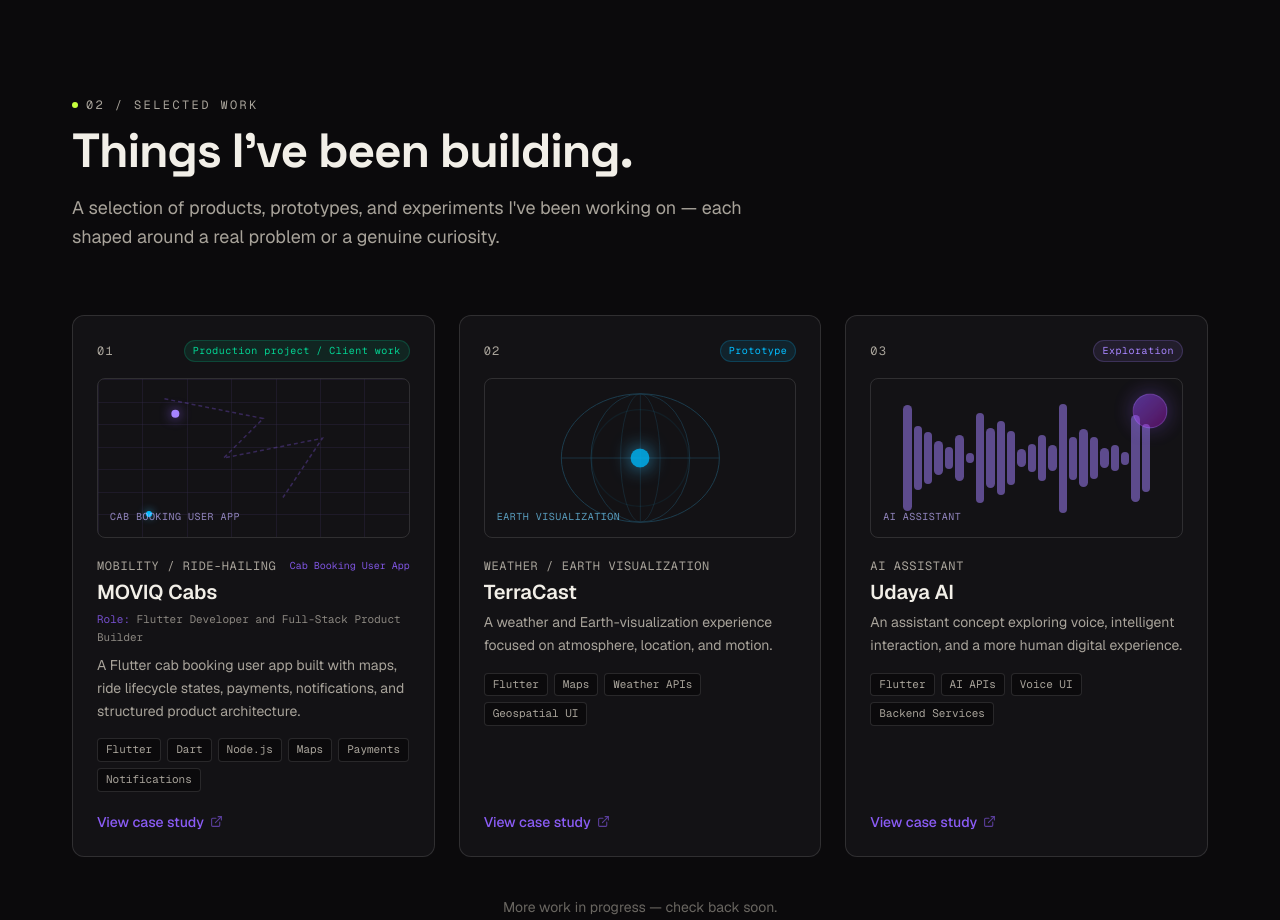
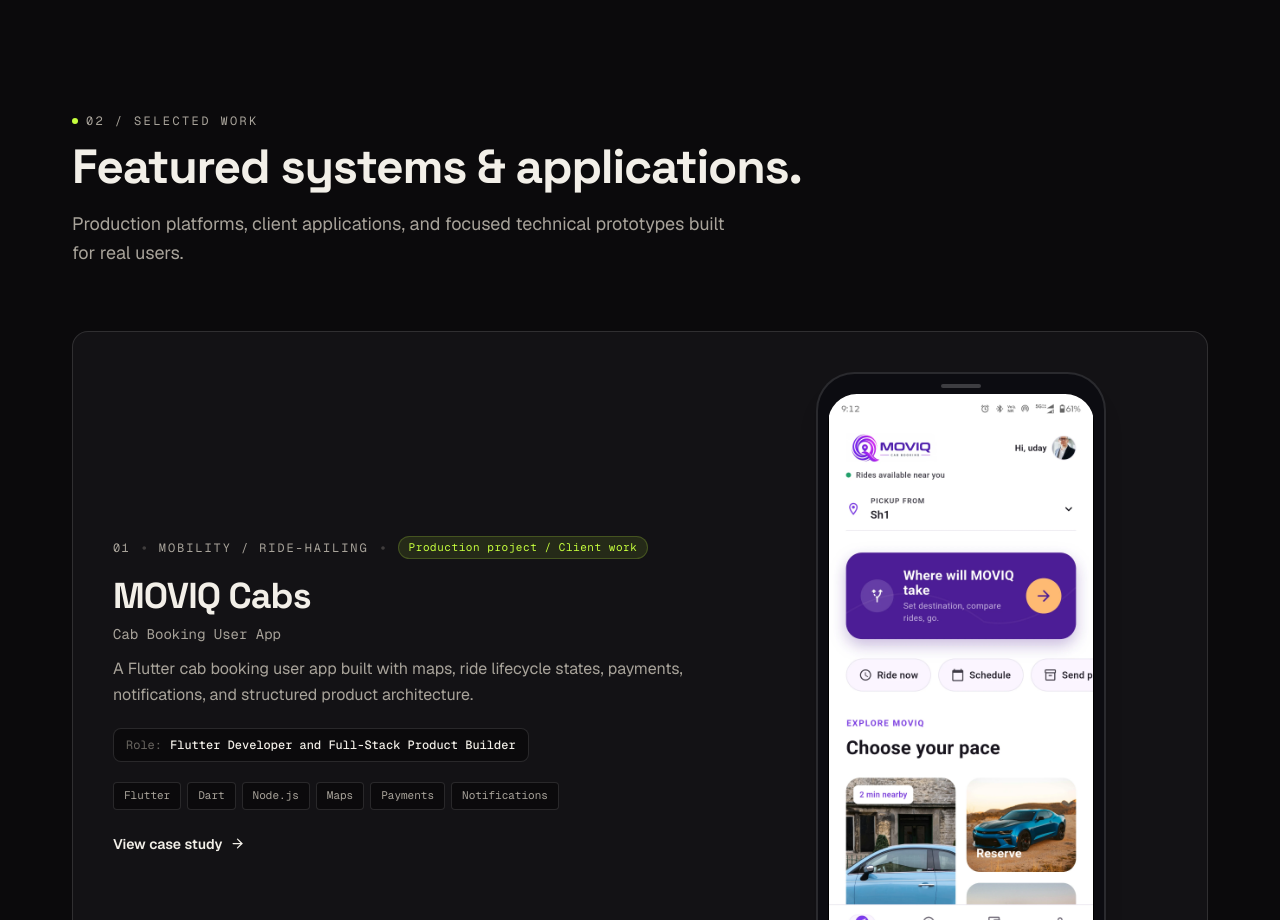
Before and after one commit to udaydobariya202-sys/uv-was-developing, a Next.js app: page / in a window 1280 px wide. Shown: the part 1880-2800 px from the top of the page. Built offline with nearby package versions, Linux system fonts and the light colour scheme.

Commit message:
Redesign selected work and MOVIQ showcase

```diff
--- a/components/ProjectCard.tsx
+++ b/components/ProjectCard.tsx
@@ -1,9 +1,10 @@
 "use client";
 
 import { useState } from "react";
+import Image from "next/image";
 import Link from "next/link";
 import { motion, AnimatePresence } from "framer-motion";
-import { X, ExternalLink } from "lucide-react";
+import { ArrowRight, X, ExternalLink, MapPin, Sparkles } from "lucide-react";
 import type { Project } from "@/lib/data";
 
 interface ProjectCardProps {
@@ -11,218 +12,203 @@
   index: number;
 }
 
-// Abstract CSS visual for each project
-function ProjectVisual({ project }: { project: Project }) {
-  const visuals: Record<string, React.ReactNode> = {
-    moviq: (
-      <div className="relative w-full h-full overflow-hidden">
-        {/* City grid lines */}
-        <div className="absolute inset-0 opacity-20">
-          {Array.from({ length: 8 }).map((_, i) => (
-            <div
-              key={`h-${i}`}
-              className="absolute w-full border-t border-violet-400/40"
-              style={{ top: `${(i / 7) * 100}%` }}
-            />
-          ))}
-          {Array.from({ length: 8 }).map((_, i) => (
-            <div
-              key={`v-${i}`}
-              className="absolute h-full border-l border-violet-400/40"
-              style={{ left: `${(i / 7) * 100}%` }}
-            />
-          ))}
-        </div>
-        {/* Moving dot */}
-        <motion.div
-          className="absolute w-2 h-2 rounded-full bg-violet-400 shadow-[0_0_12px_rgba(139,92,246,0.9)]"
-          animate={{ x: [20, 120, 80, 180, 140], y: [20, 40, 80, 60, 120] }}
-          transition={{ duration: 6, repeat: Infinity, ease: "linear" }}
-        />
-        <motion.div
-          className="absolute w-1.5 h-1.5 rounded-full bg-sky-400 shadow-[0_0_8px_rgba(56,189,248,0.9)]"
-          animate={{ x: [160, 80, 120, 40, 60], y: [40, 100, 60, 140, 80] }}
-          transition={{ duration: 8, repeat: Infinity, ease: "linear", delay: 1 }}
-        />
-        {/* Route line */}
-        <svg className="absolute inset-0 w-full h-full opacity-30" viewBox="0 0 220 160">
-          <path d="M20,20 L120,40 L80,80 L180,60 L140,120" stroke="rgb(139,92,246)" strokeWidth="1.5" fill="none" strokeDasharray="4 3" />
-        </svg>
-        {/* Label */}
-        <div className="absolute bottom-3 left-3 text-[10px] font-mono text-violet-300/70 tracking-wider uppercase">
-          Cab Booking User App
-        </div>
-      </div>
-    ),
-    terracast: (
-      <div className="relative w-full h-full overflow-hidden">
-        {/* Globe-like arc lines */}
-        <svg className="absolute inset-0 w-full h-full opacity-25" viewBox="0 0 220 160">
-          <ellipse cx="110" cy="80" rx="80" ry="65" stroke="rgb(56,189,248)" strokeWidth="1" fill="none" />
-          <ellipse cx="110" cy="80" rx="50" ry="65" stroke="rgb(56,189,248)" strokeWidth="0.75" fill="none" />
-          <ellipse cx="110" cy="80" rx="20" ry="65" stroke="rgb(56,189,248)" strokeWidth="0.5" fill="none" />
-          <line x1="30" y1="80" x2="190" y2="80" stroke="rgb(56,189,248)" strokeWidth="0.75" />
-          <line x1="110" y1="15" x2="110" y2="145" stroke="rgb(56,189,248)" strokeWidth="0.5" />
-        </svg>
-        {/* Atmospheric pulse */}
-        <motion.div
-          className="absolute top-1/2 left-1/2 -translate-x-1/2 -translate-y-1/2 w-20 h-20 rounded-full border border-sky-400/30"
-          animate={{ scale: [1, 1.4, 1], opacity: [0.4, 0.1, 0.4] }}
-          transition={{ duration: 3, repeat: Infinity, ease: "easeInOut" }}
-        />
-        <motion.div
-          className="absolute top-1/2 left-1/2 -translate-x-1/2 -translate-y-1/2 w-4 h-4 rounded-full bg-sky-400/80 shadow-[0_0_16px_rgba(56,189,248,0.8)]"
-          animate={{ scale: [1, 1.2, 1] }}
-          transition={{ duration: 2, repeat: Infinity, ease: "easeInOut" }}
-        />
-        <div className="absolute bottom-3 left-3 text-[10px] font-mono text-sky-300/70 tracking-wider">
-          EARTH VISUALIZATION
-        </div>
-      </div>
-    ),
-    "udaya-ai": (
-      <div className="relative w-full h-full overflow-hidden">
-        {/* Sound wave bars */}
-        <div className="absolute inset-0 flex items-center justify-center gap-0.5 px-8">
-          {Array.from({ length: 24 }).map((_, i) => (
-            <motion.div
-              key={i}
-              className="flex-1 rounded-full bg-violet-400/50"
-              animate={{
-                height: [`${20 + Math.sin(i * 0.8) * 15}%`, `${40 + Math.sin(i * 0.8 + 2) * 30}%`, `${20 + Math.sin(i * 0.8) * 15}%`],
-              }}
-              transition={{
-                duration: 1.5 + (i % 4) * 0.3,
-                repeat: Infinity,
-                ease: "easeInOut",
-                delay: i * 0.06,
-              }}
-            />
-          ))}
-        </div>
-        {/* AI orb */}
-        <motion.div
-          className="absolute top-4 right-4 w-8 h-8 rounded-full bg-gradient-to-br from-violet-500/60 to-fuchsia-600/40 border border-violet-400/30 shadow-[0_0_20px_rgba(139,92,246,0.4)]"
-          animate={{ scale: [1, 1.15, 1], opacity: [0.7, 1, 0.7] }}
-          transition={{ duration: 2.5, repeat: Infinity, ease: "easeInOut" }}
-        />
-        <div className="absolute bottom-3 left-3 text-[10px] font-mono text-violet-300/70 tracking-wider">
-          AI ASSISTANT
-        </div>
-      </div>
-    ),
-  };
-
-  return (
-    <div
-      className="relative w-full h-40 rounded-lg overflow-hidden bg-surface border border-border"
-      style={{
-        background: `radial-gradient(ellipse at 70% 30%, hsl(${project.accentHue} 70% 20% / 0.15), transparent 70%), var(--color-surface)`,
-      }}
-    >
-      {visuals[project.id]}
-    </div>
-  );
-}
-
 export function ProjectCard({ project, index }: ProjectCardProps) {
   const [modalOpen, setModalOpen] = useState(false);
+  const [imgError, setImgError] = useState(false);
 
-  const statusColor: Record<string, string> = {
-    "Production project / Client work": "text-emerald-400 bg-emerald-400/10 border-emerald-400/20",
-    "Concept / In development": "text-amber-400 bg-amber-400/10 border-amber-400/20",
-    Prototype: "text-sky-400 bg-sky-400/10 border-sky-400/20",
-    Exploration: "text-violet-400 bg-violet-400/10 border-violet-400/20",
-  };
+  const isLead = project.id === "moviq";
 
   return (
     <>
       <motion.article
-        initial={{ opacity: 0, y: 40 }}
+        initial={{ opacity: 0, y: 24 }}
         whileInView={{ opacity: 1, y: 0 }}
         viewport={{ once: true, margin: "-60px" }}
-        transition={{ duration: 0.6, ease: "easeOut", delay: index * 0.1 }}
-        className="group relative flex flex-col bg-surface border border-border rounded-xl p-6 hover:border-accent-uv/40 transition-colors duration-300"
+        transition={{ duration: 0.5, ease: [0.22, 1, 0.36, 1], delay: index * 0.08 }}
+        className="group relative rounded-2xl border border-border bg-surface hover:border-border-strong transition-colors p-6 sm:p-8 lg:p-10"
       >
-        {/* Top row */}
-        <div className="flex items-center justify-between mb-4">
+        <div className="grid grid-cols-1 lg:grid-cols-12 gap-8 lg:gap-12 items-center">
+          {/* Left Column: Editorial Information */}
+          <div className="lg:col-span-7 flex flex-col justify-center">
+            {/* Top Meta: Number + Category + Status */}
+            <div className="flex flex-wrap items-center gap-3 mb-4">
               <span className="text-xs font-mono text-secondary tracking-widest">
                 {project.number}
               </span>
+              <span className="text-secondary/30">{"\u2022"}</span>
+              <span className="text-xs font-mono uppercase tracking-[0.16em] text-secondary">
+                {project.category}
+              </span>
+              <span className="text-secondary/30">{"\u2022"}</span>
               <span
-            className={`text-[10px] font-mono tracking-wider px-2 py-0.5 rounded-full border ${statusColor[project.status]}`}
+                className={`text-[11px] font-mono tracking-wider px-2.5 py-0.5 rounded-full border ${
+                  project.status === "Production project / Client work"
+                    ? "text-accent-lime bg-accent-lime/10 border-accent-lime/20"
+                    : "text-secondary bg-surface-elevated border-border"
+                }`}
               >
                 {project.status}
               </span>
             </div>
 
-        {/* Visual preview */}
-        <ProjectVisual project={project} />
-
-        {/* Content */}
-        <div className="mt-5 flex-1 flex flex-col">
-          <div className="flex items-center justify-between gap-2 mb-1.5">
-            <p className="text-xs text-secondary tracking-wider uppercase font-mono">
-              {project.category}
-            </p>
-            {project.subtitle && (
-              <span className="text-[10px] font-mono text-accent-uv/90">
-                {project.subtitle}
-              </span>
-            )}
-          </div>
-          <h3 className="text-xl font-semibold text-primary mb-1.5 leading-tight">
+            {/* Title + Subtitle */}
+            <h3 className="font-display text-2xl sm:text-3xl lg:text-4xl font-bold text-primary tracking-tight [text-wrap:balance] mb-2">
               {project.title}
             </h3>
-          {project.role && (
-            <p className="text-[11px] text-secondary/80 font-mono mb-2">
-              <span className="text-accent-uv/80">Role:</span> {project.role}
+
+            {project.subtitle && (
+              <p className="text-sm font-mono text-secondary mb-3">
+                {project.subtitle}
               </p>
             )}
-          <p className="text-sm text-secondary leading-relaxed mb-4">
+
+            {/* Description */}
+            <p className="text-sm sm:text-base text-secondary leading-relaxed mb-5 max-w-xl">
               {project.description}
             </p>
 
-          {/* Stack tags */}
-          <div className="flex flex-wrap gap-1.5 mb-5">
+            {/* Role if present */}
+            {project.role && (
+              <div className="flex items-center gap-2 text-xs font-mono mb-5 py-2 px-3 rounded-lg border border-border bg-[#0B0A0C] self-start">
+                <span className="text-secondary/60">Role:</span>
+                <span className="text-primary font-medium">{project.role}</span>
+              </div>
+            )}
+
+            {/* Tech Stack Pills */}
+            <div className="flex flex-wrap gap-1.5 mb-6">
               {project.stack.map((tag) => (
                 <span
                   key={tag}
-                className="text-[11px] font-mono px-2 py-0.5 rounded border border-border text-secondary bg-bg"
+                  className="text-[11px] font-mono px-2.5 py-1 rounded border border-border text-secondary bg-[#0B0A0C]"
                 >
                   {tag}
                 </span>
               ))}
             </div>
 
-          {/* CTA */}
+            {/* Action Link / Button */}
             {project.caseStudyUrl ? (
               <Link
                 href={project.caseStudyUrl}
-              className="mt-auto self-start inline-flex items-center gap-1.5 text-sm text-accent-uv font-medium group/btn hover:gap-2.5 transition-all duration-200 focus-visible:outline-none focus-visible:ring-2 focus-visible:ring-accent-uv rounded"
+                className="self-start inline-flex items-center gap-2 text-sm font-semibold text-primary hover:text-accent-lime transition-colors group/cta focus-visible:outline-none focus-visible:ring-2 focus-visible:ring-accent-lime rounded px-1 -ml-1"
               >
-              View case study
-              <ExternalLink
-                size={13}
-                className="opacity-60 group-hover/btn:opacity-100 transition-opacity"
+                <span>View case study</span>
+                <ArrowRight
+                  size={15}
+                  className="transition-transform group-hover/cta:translate-x-1"
                 />
               </Link>
             ) : (
               <button
+                type="button"
                 onClick={() => setModalOpen(true)}
-              className="mt-auto self-start inline-flex items-center gap-1.5 text-sm text-accent-uv font-medium group/btn hover:gap-2.5 transition-all duration-200 focus-visible:outline-none focus-visible:ring-2 focus-visible:ring-accent-uv rounded"
+                className="self-start inline-flex items-center gap-2 text-sm font-mono text-secondary hover:text-primary transition-colors focus-visible:outline-none focus-visible:ring-2 focus-visible:ring-accent-lime rounded px-1 -ml-1 cursor-pointer"
               >
-              View case study
-              <ExternalLink
-                size={13}
-                className="opacity-60 group-hover/btn:opacity-100 transition-opacity"
-              />
+                <span>Project details</span>
+                <ExternalLink size={13} className="text-secondary/60" />
               </button>
             )}
           </div>
+
+          {/* Right Column: Visual Frame */}
+          <div className="lg:col-span-5 flex justify-center items-center w-full">
+            {isLead ? (
+              /* Lead Project (MOVIQ Cabs): Large Screenshot in Clean Frame */
+              <div className="w-full max-w-[270px] sm:max-w-[290px] aspect-[1220/2712] rounded-[2.4rem] p-2 sm:p-2.5 bg-[#0c0c11] border-2 border-white/[0.12] shadow-xl flex flex-col justify-between">
+                <div className="w-10 h-1 bg-white/20 rounded-full mx-auto mb-1.5 shrink-0" />
+                <div className="relative w-full flex-1 rounded-[1.8rem] overflow-hidden bg-black flex items-center justify-center">
+                  {imgError ? (
+                    <div className="w-full h-full bg-[#0d0d14] flex flex-col justify-between p-4 select-none">
+                      <div className="w-full flex items-center justify-between text-[9px] font-mono text-secondary/40">
+                        <span>9:41</span>
+                        <span className="w-2 h-1 bg-secondary/40 rounded-xs" />
+                      </div>
+                      <div className="flex-1 w-full my-3 rounded-lg border border-border bg-white/[0.02] flex items-center justify-center">
+                        <span className="text-[10px] font-mono text-secondary/50">
+                          MOVIQ Cabs Home
+                        </span>
+                      </div>
+                      <div className="w-full h-10 rounded-lg bg-surface border border-border" />
+                    </div>
+                  ) : (
+                    <Image
+                      src="/images/apps/moviq/moviq-home.webp"
+                      alt="MOVIQ Cabs cab booking user app home screen."
+                      fill
+                      className="object-contain"
+                      sizes="(max-width: 640px) 240px, 280px"
+                      loading="lazy"
+                      onError={() => setImgError(true)}
+                    />
+                  )}
+                </div>
+                <div className="text-center pt-2 text-[10px] font-mono text-secondary/50">
+                  True Aspect 1:2.22
+                </div>
+              </div>
+            ) : project.id === "terracast" ? (
+              /* TerraCast: Clean Geospatial / Weather Blueprint Frame */
+              <div className="w-full max-w-sm rounded-xl border border-border bg-[#0B0A0C] p-5 font-mono text-xs text-secondary flex flex-col justify-between min-h-[220px]">
+                <div className="flex items-center justify-between pb-3 border-b border-border/60">
+                  <span className="text-accent-lime flex items-center gap-1.5">
+                    <MapPin size={13} /> TerraCast Geospatial
+                  </span>
+                  <span>v0.4 Prototype</span>
+                </div>
+                <div className="py-4 space-y-2">
+                  <div className="flex justify-between text-[11px]">
+                    <span className="text-secondary/60">LAYER:</span>
+                    <span className="text-primary font-medium">Atmospheric Isobars</span>
+                  </div>
+                  <div className="flex justify-between text-[11px]">
+                    <span className="text-secondary/60">ENGINE:</span>
+                    <span className="text-primary font-medium">Flutter + Canvas 2D</span>
+                  </div>
+                  <div className="flex justify-between text-[11px]">
+                    <span className="text-secondary/60">TELEMETRY:</span>
+                    <span className="text-primary font-medium">Real-Time OpenWeather API</span>
+                  </div>
+                </div>
+                <div className="pt-3 border-t border-border/60 flex items-center justify-between text-[10px] text-secondary/60">
+                  <span>Geospatial UI Visualization</span>
+                  <span>Cross-Platform</span>
+                </div>
+              </div>
+            ) : (
+              /* Udaya AI: Clean Conversational Architecture Frame */
+              <div className="w-full max-w-sm rounded-xl border border-border bg-[#0B0A0C] p-5 font-mono text-xs text-secondary flex flex-col justify-between min-h-[220px]">
+                <div className="flex items-center justify-between pb-3 border-b border-border/60">
+                  <span className="text-accent-uv flex items-center gap-1.5">
+                    <Sparkles size={13} /> Udaya AI Assistant
+                  </span>
+                  <span>Exploration</span>
+                </div>
+                <div className="py-4 space-y-2">
+                  <div className="flex justify-between text-[11px]">
+                    <span className="text-secondary/60">INTERFACE:</span>
+                    <span className="text-primary font-medium">Voice UI + Dynamic Cards</span>
+                  </div>
+                  <div className="flex justify-between text-[11px]">
+                    <span className="text-secondary/60">PIPELINE:</span>
+                    <span className="text-primary font-medium">Streaming LLM + TTS Engine</span>
+                  </div>
+                  <div className="flex justify-between text-[11px]">
+                    <span className="text-secondary/60">ARCHITECTURE:</span>
+                    <span className="text-primary font-medium">State Machine &amp; Local Cache</span>
+                  </div>
+                </div>
+                <div className="pt-3 border-t border-border/60 flex items-center justify-between text-[10px] text-secondary/60">
+                  <span>Conversational UX</span>
+                  <span>Flutter Client</span>
+                </div>
+              </div>
+            )}
+          </div>
+        </div>
       </motion.article>
 
-      {/* Modal */}
+      {/* Details Modal for Non-Lead Projects */}
       <AnimatePresence>
         {modalOpen && (
           <motion.div
@@ -232,38 +218,43 @@
             exit={{ opacity: 0 }}
             transition={{ duration: 0.2 }}
           >
-            {/* Backdrop */}
             <motion.div
-              className="absolute inset-0 bg-black/70 backdrop-blur-sm"
+              className="absolute inset-0 bg-black/80 backdrop-blur-xs"
               onClick={() => setModalOpen(false)}
             />
 
-            {/* Panel */}
             <motion.div
-              className="relative z-10 w-full max-w-lg bg-surface border border-border rounded-2xl p-8 shadow-2xl"
+              className="relative z-10 w-full max-w-lg bg-surface border border-border rounded-2xl p-7 sm:p-8 shadow-2xl"
               initial={{ opacity: 0, scale: 0.96, y: 16 }}
               animate={{ opacity: 1, scale: 1, y: 0 }}
               exit={{ opacity: 0, scale: 0.96, y: 16 }}
-              transition={{ duration: 0.25, ease: "easeOut" }}
+              transition={{ duration: 0.2, ease: [0.22, 1, 0.36, 1] }}
             >
               <button
                 onClick={() => setModalOpen(false)}
-                className="absolute top-4 right-4 p-1.5 text-secondary hover:text-primary rounded-lg transition-colors focus-visible:outline-none focus-visible:ring-2 focus-visible:ring-accent-uv"
+                className="absolute top-4 right-4 p-1.5 text-secondary hover:text-primary rounded-lg transition-colors focus-visible:outline-none focus-visible:ring-2 focus-visible:ring-accent-lime"
                 aria-label="Close"
               >
                 <X size={18} />
               </button>
 
-              <p className="text-xs font-mono text-secondary tracking-widest mb-1">
-                {project.number} / {project.category}
+              <div className="flex items-center gap-2 mb-2 text-xs font-mono text-secondary">
+                <span>{project.number}</span>
+                <span>/</span>
+                <span>{project.category}</span>
+              </div>
+
+              <h3 className="font-display text-2xl font-bold text-primary mb-1">
+                {project.title}
+              </h3>
+
+              <div className="inline-block text-[11px] font-mono tracking-wider px-2.5 py-0.5 rounded-full border border-border bg-surface-elevated text-secondary my-3">
+                {project.status}
+              </div>
+
+              <p className="text-secondary leading-relaxed text-sm mb-5">
+                {project.description}
               </p>
-              <h2 className="text-2xl font-semibold text-primary mb-1">{project.title}</h2>
-              <span
-                className={`inline-block text-[10px] font-mono tracking-wider px-2 py-0.5 rounded-full border mb-4 ${statusColor[project.status]}`}
-              >
-                {project.status}
-              </span>
-              <p className="text-secondary leading-relaxed mb-5">{project.description}</p>
 
               <div className="mb-6">
                 <p className="text-xs text-secondary font-mono tracking-wider mb-2 uppercase">
@@ -273,7 +264,7 @@
                   {project.stack.map((tag) => (
                     <span
                       key={tag}
-                      className="text-[11px] font-mono px-2 py-0.5 rounded border border-border text-secondary bg-bg"
+                      className="text-[11px] font-mono px-2 py-0.5 rounded border border-border text-secondary bg-[#0B0A0C]"
                     >
                       {tag}
                     </span>
@@ -281,20 +272,9 @@
                 </div>
               </div>
 
-              {project.caseStudyUrl ? (
-                <Link
-                  href={project.caseStudyUrl}
-                  onClick={() => setModalOpen(false)}
-                  className="inline-flex items-center gap-1.5 text-xs font-mono text-accent-uv hover:text-violet-300 transition-colors"
-                >
-                  Explore full case study →
-                </Link>
-              ) : (
-                <p className="text-xs text-secondary/60 italic">
-                  Full case study coming soon. This project is currently{" "}
-                  {project.status.toLowerCase()}.
+              <p className="text-xs text-secondary/70 italic border-t border-border pt-4">
+                Full case study coming soon as this project progresses through active development.
               </p>
-              )}
             </motion.div>
           </motion.div>
         )}
--- a/components/WorkSection.tsx
+++ b/components/WorkSection.tsx
@@ -7,15 +7,16 @@
 
 export function WorkSection() {
   return (
-    <section id="work" className="relative py-24 lg:py-32">
+    <section id="work" className="relative py-20 sm:py-28 lg:py-36 bg-bg">
       <div className="page-container">
         <SectionHeading
           label="02 / Selected Work"
-          title="Things I've been building."
-          subtitle="A selection of products, prototypes, and experiments I've been working on — each shaped around a real problem or a genuine curiosity."
+          title="Featured systems & applications."
+          subtitle="Production platforms, client applications, and focused technical prototypes built for real users."
         />
 
-        <div className="grid md:grid-cols-2 lg:grid-cols-3 gap-6">
+        {/* Full-Width Editorial Rows */}
+        <div className="flex flex-col gap-8">
           {projects.map((project, i) => (
             <ProjectCard key={project.id} project={project} index={i} />
           ))}
@@ -23,13 +24,13 @@
 
         {/* Bottom note */}
         <motion.p
-          className="mt-10 text-sm text-secondary/60 text-center"
+          className="mt-12 text-xs font-mono text-secondary/60 text-center"
           initial={{ opacity: 0 }}
           whileInView={{ opacity: 1 }}
           viewport={{ once: true }}
-          transition={{ delay: 0.4 }}
+          transition={{ delay: 0.2 }}
         >
-          More work in progress — check back soon.
+          More production client systems in progress.
         </motion.p>
       </div>
     </section>
```
Also changed, not shown: components/AppShowcaseSection.tsx (+39 -69 lines). Lines whose indentation alone changed are shown as unchanged.
